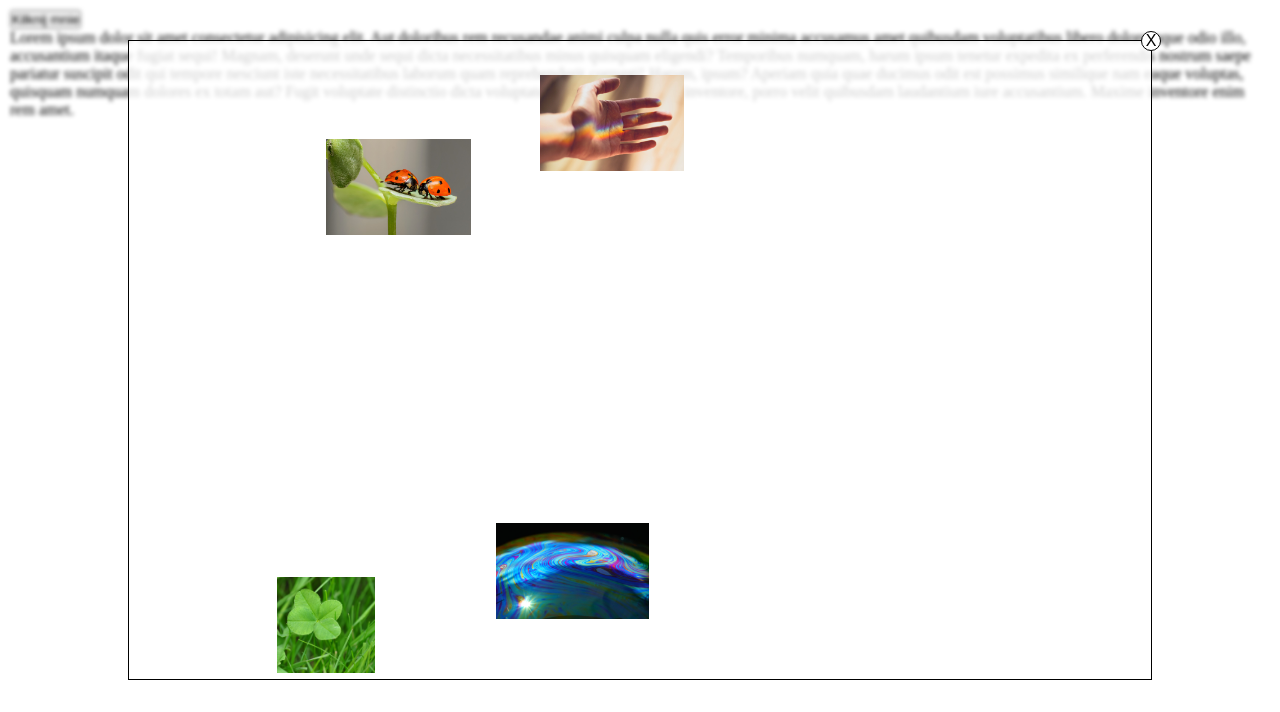
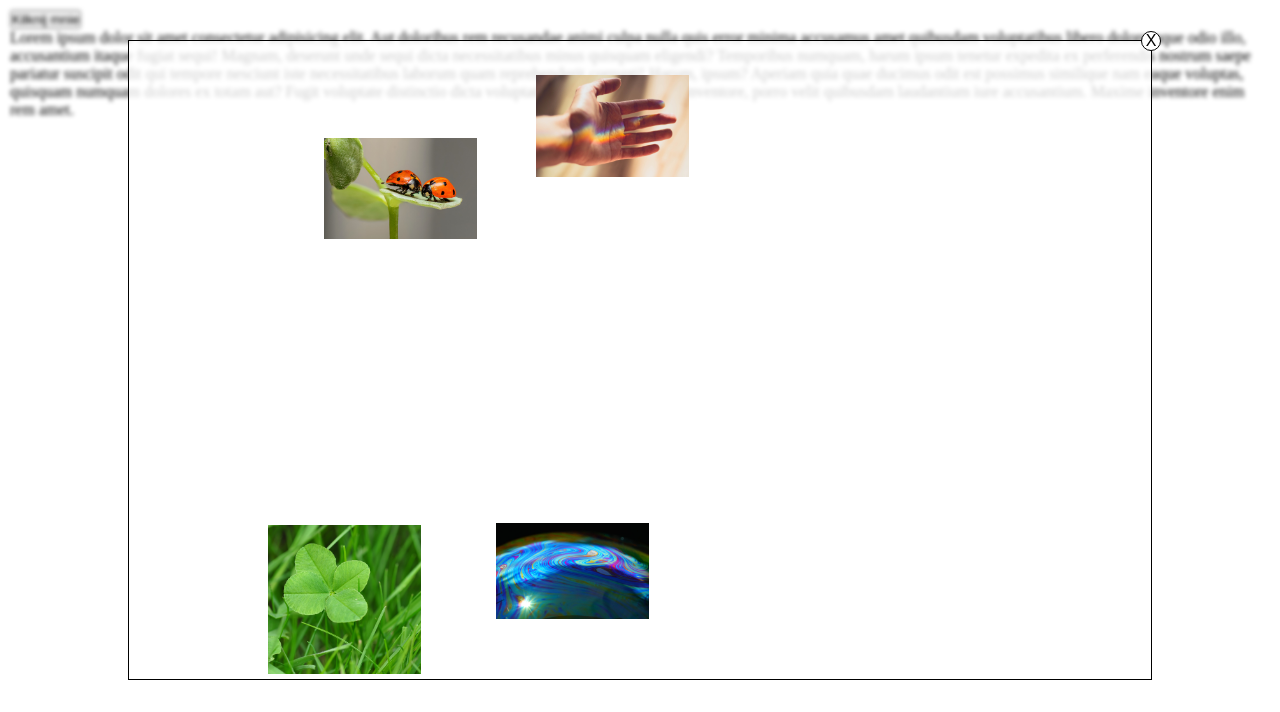
Before and after one commit to Pluntor/Dynamic_gallery, a plain HTML site: page index.html in a window 1280 px wide. Both pictures are taken after a click on the button "Kilknij mnie". Drawn offline with Linux system fonts and the light colour scheme.

Commit message:
Little corrections

```diff
--- a/index.html
+++ b/index.html
@@ -5,7 +5,7 @@
   <meta charset="UTF-8">
   <meta name="viewport" content="width=device-width, initial-scale=1.0">
   <meta http-equiv="X-UA-Compatible" content="ie=edge">
-  <title>Pętla for</title>
+  <title>Dynamic gallery</title>
   <link rel="stylesheet" href="style.css">
 </head>
 
@@ -34,7 +34,6 @@
     </div>
   </div>
 
-
   <script src="script.js"></script>
 </body>
 
--- a/script.js
+++ b/script.js
@@ -17,7 +17,7 @@ btnForLoop.addEventListener("click", function () {
   for (let i = 0; i < images.length; i++) {
 
     if (images[i].naturalWidth > 100 || images[i].naturalHeight > 100) {
-      images[i].style.height = "15%";
+      images[i].style.width = "15%";
     }
 
     let maxTopPosition = modal.clientHeight - images[i].height;
```
